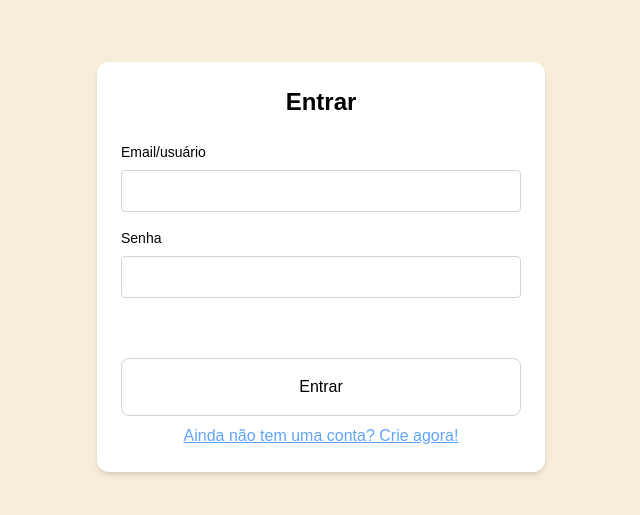
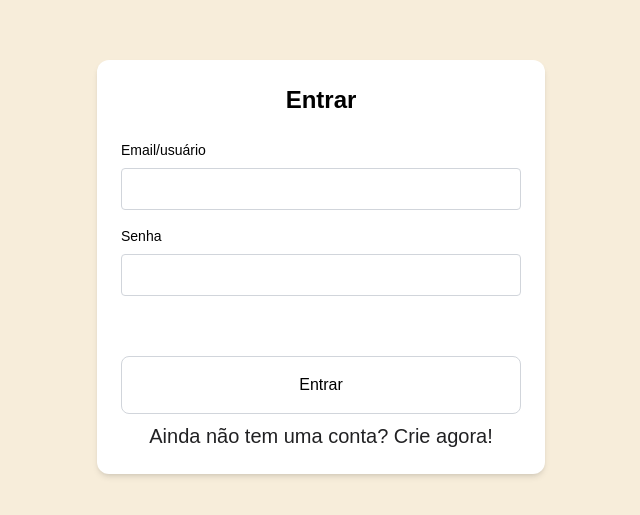
Before and after one commit to IgorGrieder/FlashCards, a Next.js app in the folder client/: page /login in a window 1280 px wide. Shown: the part 133-648 px from the top of the page, without its empty margins (319-959 px from the left). Built offline with nearby package versions, Linux system fonts and the light colour scheme; no server answers; sample sign-in values are in the browser's storage.

Commit message:
New division

```diff
--- /dev/null
+++ b/client/src/app/components/createAccountLink.tsx
@@ -0,0 +1,12 @@
+export default function CreateAccountLink() {
+  return (
+    <div className="flex justify-center">
+      <a
+        href="/create-account"
+        className="text-foreground mt-2 hover:underline text-xl font-thin"
+      >
+        Ainda não tem uma conta? Crie agora!
+      </a>
+    </div>
+  )
+}
--- a/client/src/app/login/page.tsx
+++ b/client/src/app/login/page.tsx
@@ -9,6 +9,7 @@ import { useRouter } from "next/navigation";
 import { UserContext } from "../context/userContext";
 import { z } from "zod";
 import { zodResolver } from "@hookform/resolvers/zod";
+import CreateAccountLink from "../components/createAccountLink";
 
 const loginSchema = z.object({
   login: z
@@ -162,14 +163,7 @@ export default function Login() {
         </button>
 
         {/* Create an account option*/}
-        <div className="flex justify-center">
-          <a
-            href="/create-account"
-            className="text-blue-400 mt-2 hover:text-blue-800 underline"
-          >
-            Ainda não tem uma conta? Crie agora!
-          </a>
-        </div>
+        <CreateAccountLink></CreateAccountLink>
       </form>
     </main>
   );
--- a/client/src/app/page.tsx
+++ b/client/src/app/page.tsx
@@ -2,6 +2,7 @@
 import Image from "next/image";
 import Button from "./components/button";
 import { useRouter } from "next/navigation";
+import CreateAccountLink from "./components/createAccountLink";
 
 export default function Home() {
   const router = useRouter();
@@ -14,6 +15,8 @@ export default function Home() {
     <main className="h-screen text-xl px-10">
       <section className="flex flex-col h-full items-center justify-center">
         <h1 className="text-8xl font-extrabold mb-10 sm:mb-20">Flash Cards</h1>
+
+        {/* Main text */}
         <div className="flex gap-5 sm:items-center">
           <div className="flex items-center">
             <p className="w-[300px]">
@@ -30,6 +33,8 @@ export default function Home() {
               />
             </div>
           </div>
+
+          {/* Login Intercation */}
           <div className="grid grid-cols-1 gap-4 font-semibold">
             <p>Venha fazer parte da melhor forma de estudar!</p>
             <div>
@@ -38,14 +43,10 @@ export default function Home() {
                 onClick={onClickLogin}
                 additionalClasses="mx-auto block justify-center w-full"
               ></Button>
-              <div className="flex justify-center">
-                <a
-                  href="/create-account"
-                  className="text-foreground mt-2 hover:underline text-xl font-thin"
-                >
-                  Ainda não tem uma conta? Crie agora!
-                </a>
-              </div>
+
+              {/* Create an account option*/}
+              <CreateAccountLink></CreateAccountLink>
+
             </div>
           </div>
         </div>
```
